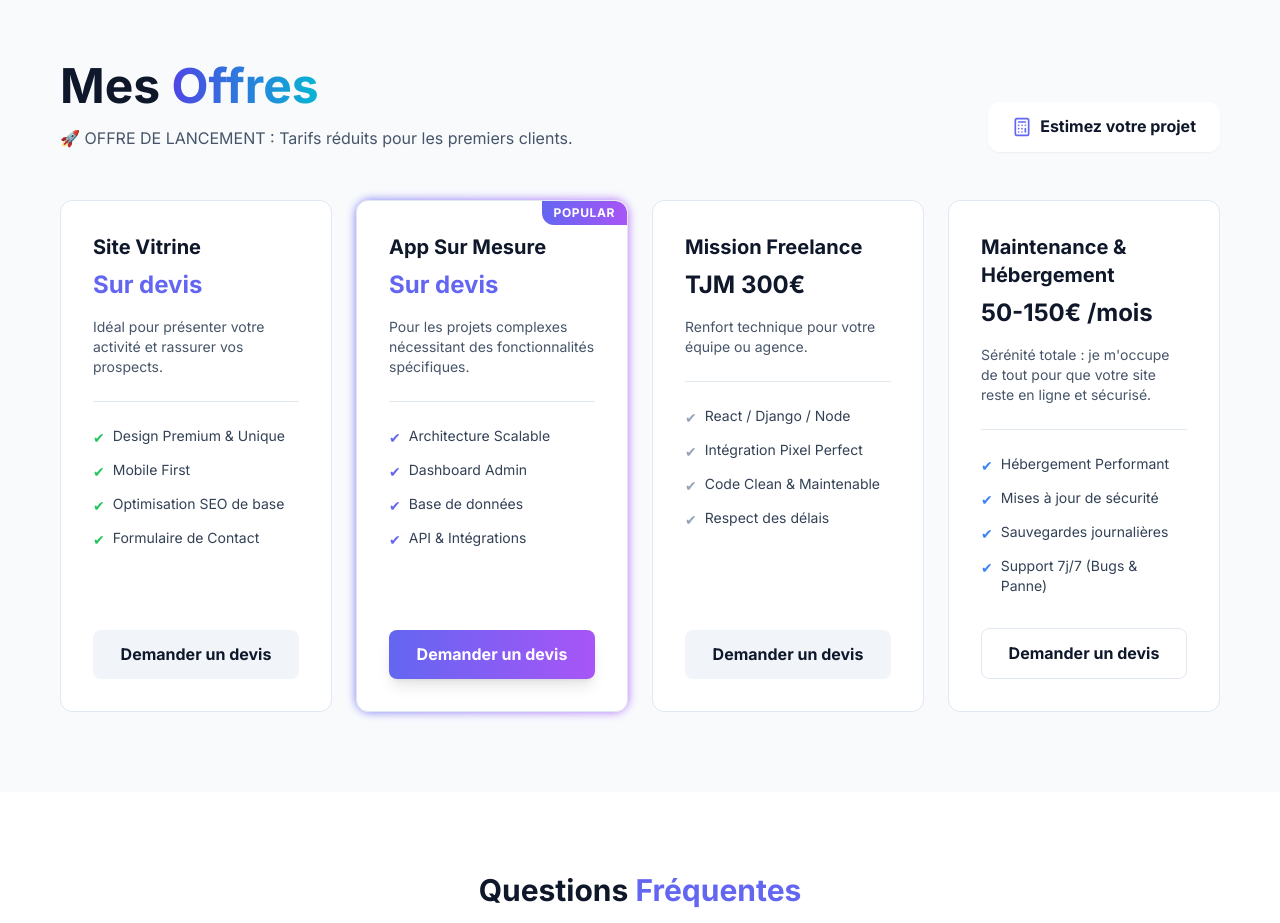
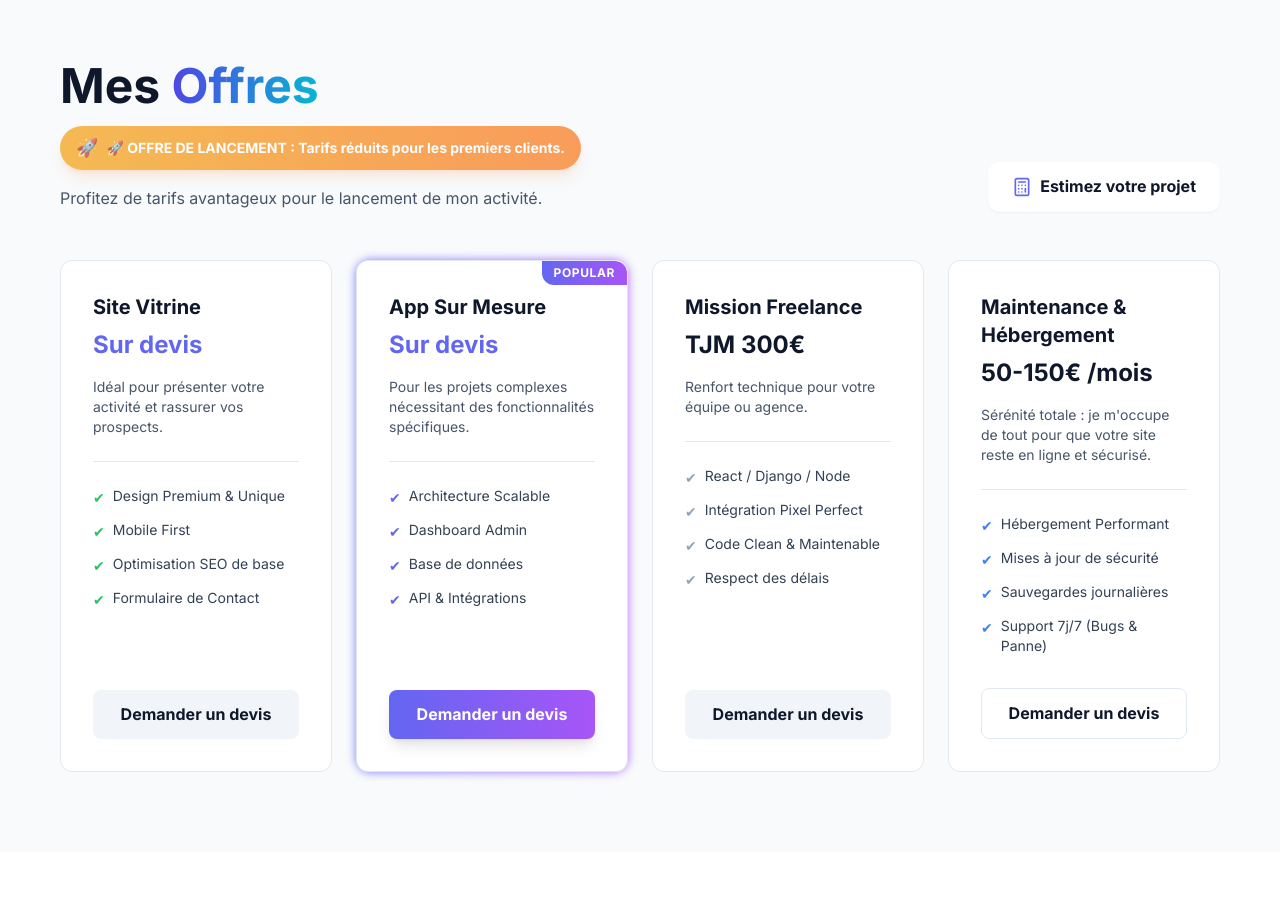
Before and after one commit to Wasmata/portfolio, a React (Vite) app: page / in a window 1280 px wide. Shown: the part 2120-3043 px from the top of the page. Built offline with nearby package versions, Linux system fonts and the light colour scheme; a web font is replaced by a local one.

Commit message:
feat: Enhance Launch Offer visibility with animated badge

```diff
--- a/src/components/Services.jsx
+++ b/src/components/Services.jsx
@@ -24,8 +24,11 @@ const Services = () => {
                 >
                     <div>
                         <h2 className="text-3xl md:text-5xl font-bold mb-4 text-slate-900 dark:text-white">{t.pricing.title} <span className="gradient-text">{t.pricing.title_highlight}</span></h2>
+                        <div className="inline-flex items-center gap-2 px-4 py-2 bg-gradient-to-r from-amber-500 to-orange-500 text-white rounded-full font-bold text-sm mb-4 shadow-lg shadow-orange-500/20 animate-pulse">
+                            <span className="text-lg">🚀</span> {t.pricing.subtitle}
+                        </div>
                         <p className="text-slate-600 dark:text-gray-400 max-w-xl">
-                            {t.pricing.subtitle}
+                            {t.pricing.description || (t.pricing.subtitle.includes("OFFRE") ? "Profitez de tarifs avantageux pour le lancement de mon activité." : "Take advantage of special rates for the launch of my activity.")}
                         </p>
                     </div>
 
```
